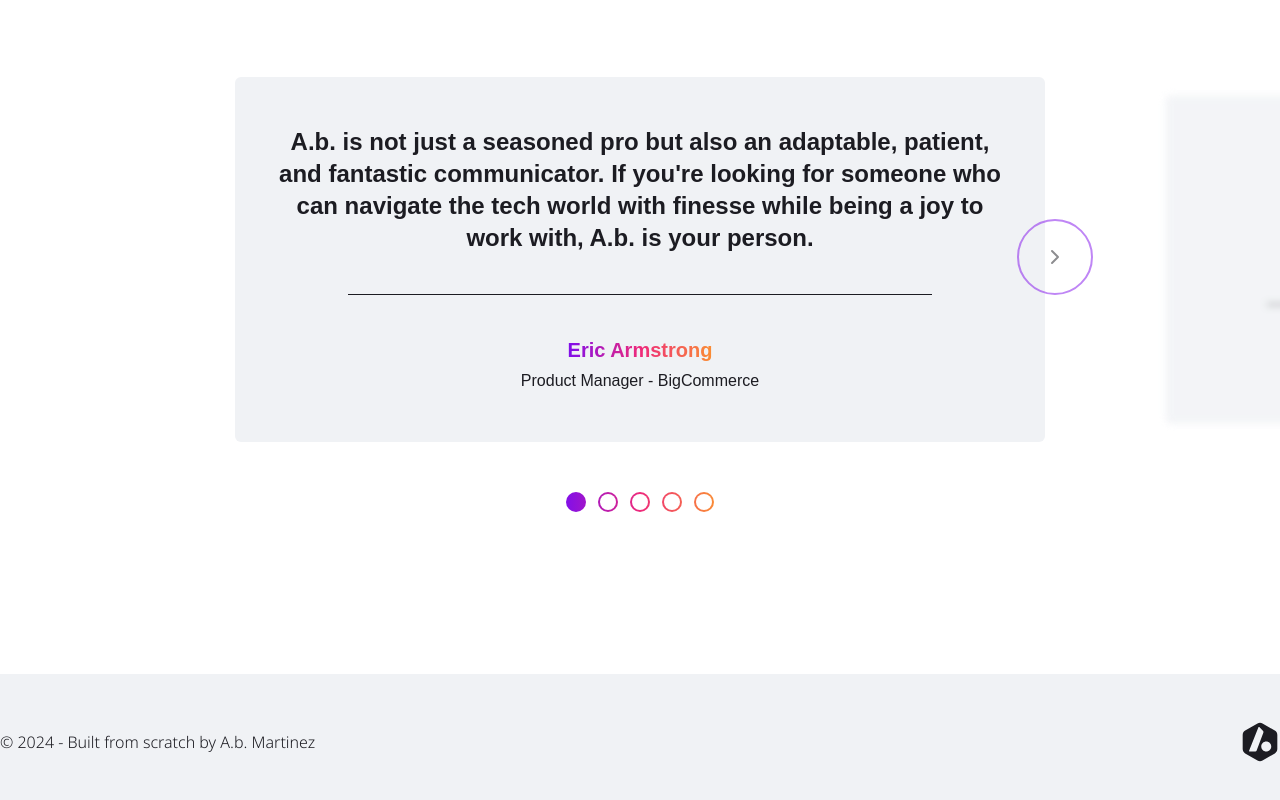
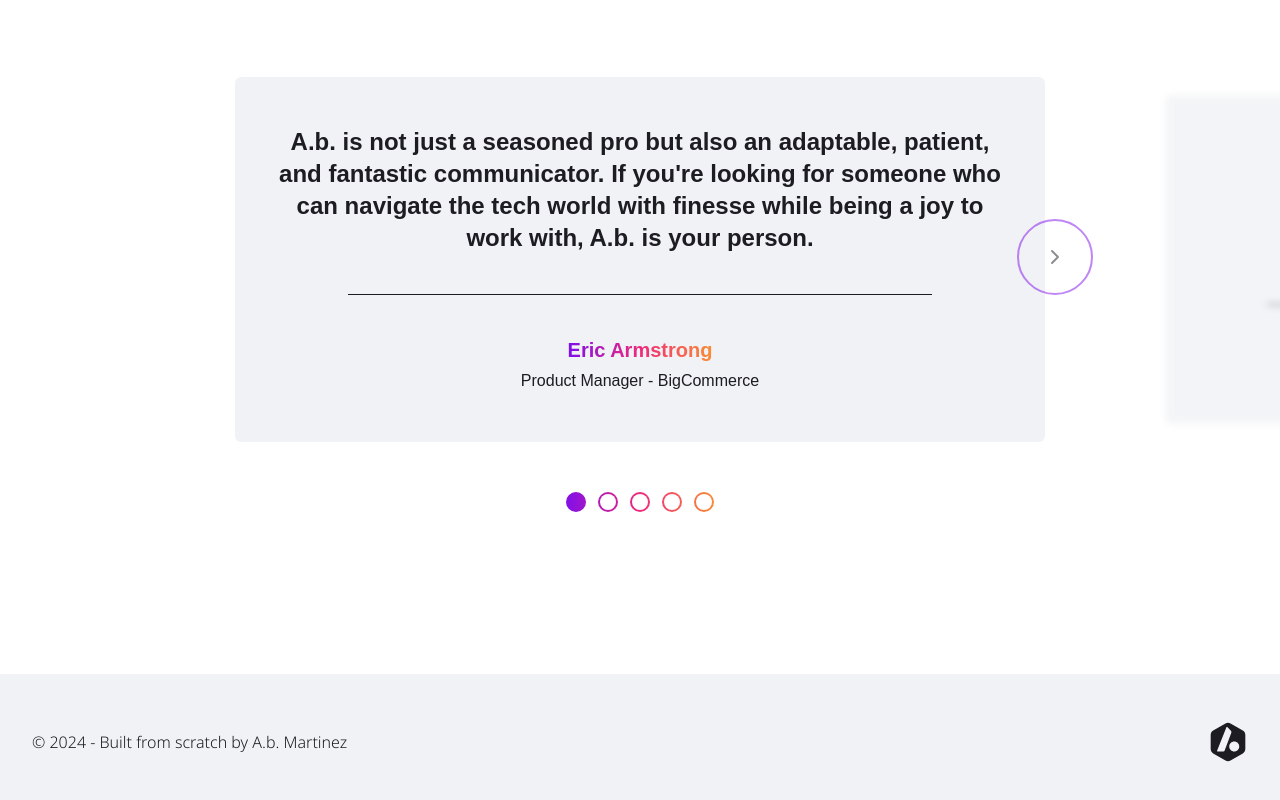
Before and after one commit to github-ab-martinez/personal-portfolio, a Next.js app: page / in a window 1280 px wide. Shown: the part 3618-4418 px from the top of the page. Built offline with nearby package versions, Linux system fonts and the light colour scheme; a web font is replaced by a local one.

Commit message:
Match footer padding

```diff
--- a/src/components/common/AppWrapper/index.tsx
+++ b/src/components/common/AppWrapper/index.tsx
@@ -1,14 +1,23 @@
-import { FC, PropsWithChildren } from "react";
+import { FC, PropsWithChildren, useEffect, useState } from "react";
 import { useDarkMode } from "@/components/common/StickyHeader/DarkModeToggle/DarkModeProvider";
 import { notoSans } from "@/app/fonts";
 
 const AppWrapper: FC<PropsWithChildren> = ({ children }) => {
   const { darkMode } = useDarkMode();
+  const [bgTransition, setBgTransition] = useState(false);
+
+  useEffect(() => {
+    darkMode !== undefined && !bgTransition && setBgTransition(true);
+  }, [darkMode, bgTransition]);
 
   return (
     <html lang="en" className={darkMode ? "dark" : ""}>
       <body
-        className={`${notoSans.className} max-w-full overflow-x-hidden bg-white-secondary text-black-secondary transition-[background-color] duration-500 dark:bg-black-primary dark:text-white-primary`}
+        className={`${
+          notoSans.className
+        } max-w-full overflow-x-hidden bg-white-secondary text-black-secondary ${
+          bgTransition ? "transition-all duration-500" : "transition-none"
+        }  dark:bg-black-primary dark:text-white-primary`}
       >
         {darkMode === undefined ? null : <>{children}</>}
       </body>
--- a/src/components/common/Footer/index.tsx
+++ b/src/components/common/Footer/index.tsx
@@ -2,8 +2,8 @@ import AbLogo from "@/assets/logos/AbLogo";
 
 const Footer = () => {
   return (
-    <footer className=" bg-white-primary py-12 font-light dark:bg-black-secondary">
-      <div className="container flex flex-col items-center lg:flex-row lg:justify-between">
+    <footer className="bg-white-primary py-12 font-light dark:bg-black-secondary">
+      <div className="flex flex-col items-center px-8 2xl:container lg:flex-row lg:justify-between">
         <p className="mb-6 lg:mb-0">
           &copy; 2024 - Built from scratch by A.b. Martinez
         </p>
```
